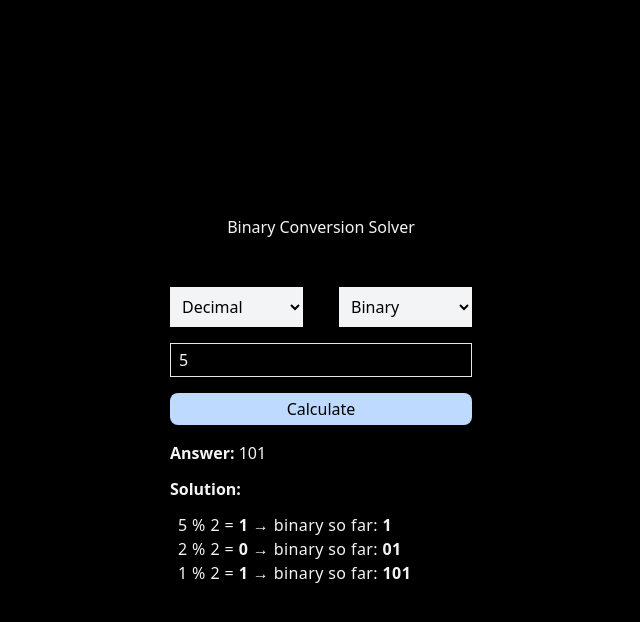
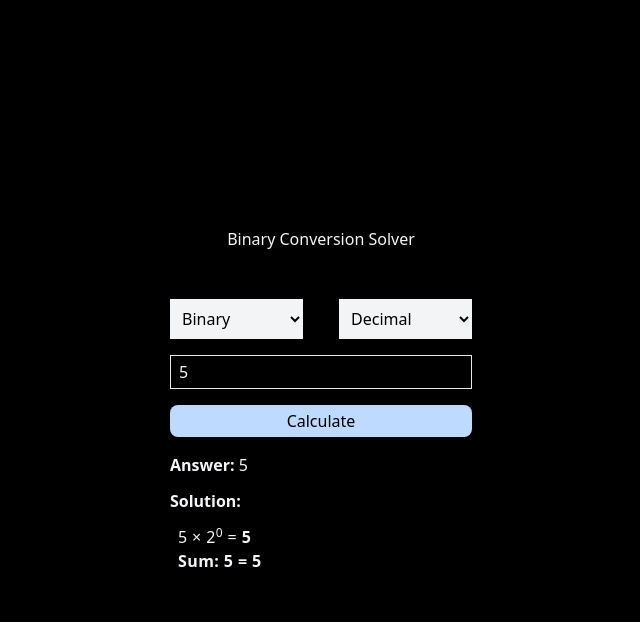
Before and after one commit to johnbhd/binary-conversion-solver, a React (Vite) app: page / in a window 1280 px wide. Both pictures are taken after typing "5" into the empty fields and a click on the button "Calculate". Shown: the top 622 px of the page, without its empty margins (319-959 px from the left). Built offline with nearby package versions, Linux system fonts and the light colour scheme.

Commit message:
Done Binary to Decimal. Jesus loves you - John 3:19

```diff
--- a/src/components/ShowAnswer.jsx
+++ b/src/components/ShowAnswer.jsx
@@ -3,14 +3,14 @@ import SolutionConversion from './SolutionConversion.jsx'
 
 function ShowAnswer({ submit }) {
   const {number, fromBase, toBase} = submit
-  const [binaryResult, setBinaryResult] = useState('')
+  const [Result, setResult] = useState('')
 
   return (
     <div className='space-y-3 text-gray-100'>
-        <p><span className='font-semibold'>Answer: </span>{binaryResult}</p>
+        <p><span className='font-semibold'>Answer: </span>{Result}</p>
         <h2  className='font-semibold'>Solution:  </h2>
         <div className='px-2'>
-          <SolutionConversion fromBase={fromBase} toBase={toBase} number={number} binaryComputed = {setBinaryResult} />
+          <SolutionConversion fromBase={fromBase} toBase={toBase} number={number} resultComputed = {setResult} />
         </div>
 
     </div>
--- a/src/components/SolutionConversion.jsx
+++ b/src/components/SolutionConversion.jsx
@@ -2,7 +2,7 @@
   import { decimalToBinary } from "../utils/conversion.js"
   import { useConversion } from "../hooks/useConversion.js"
 
-  function SolutionConversion({fromBase, toBase, number, binaryComputed }) {
+  function SolutionConversion({fromBase, toBase, number, resultComputed }) {
     const [result, setResult] = useState('')
 
 
@@ -20,19 +20,44 @@
     }, [fromBase, toBase, number])
 
     useEffect(() => {
-      if (binaryComputed) {
-        binaryComputed(result.binary)
+      if (resultComputed && result[toBase]) {
+        resultComputed(result[toBase])
       }
-    })
+    }, [result, toBase, resultComputed])
 
-    console.log(result.binary)
+
+
+    console.log(`Result: ${result[toBase]}`)
     return (
       <div>
-          {result?.steps?.map((step, index) => (
-              <p key={index} className='text-justify tracking-wide'>{step.currentNum} % {result.base} =
-              <span className='font-semibold'> {step.remainder} </span>→ binary so far:
-              <span className='font-semibold'> {step.binarySoFar}</span> </p>
-          ))}
+        {result?.steps?.length > 0 &&
+        result?.steps?.map((step, index) => (
+          <p key={index} className='text-justify tracking-wide'>
+              {/* Decimal → Binary */}
+              {fromBase === 'decimal' && toBase === 'binary' && (
+                <>
+                  {step.currentNum} % {result.base} =
+                    <span className='font-semibold'> {step.remainder} </span>→ binary so far:
+                    <span className='font-semibold'> {step.binarySoFar}</span>
+                </>
+              )}
+
+              {/* Binary → Decimal */}
+                {fromBase === 'binary' && toBase === 'decimal' && (
+                  <>
+                    {step.bit} × 2<sup>{step.power}</sup> =
+                      <span className='font-semibold'> {step.value} </span> <br/>
+                      {index === result.steps.length - 1 && (
+                          <span className='font-semibold mt-10'>Sum: {result.equation} = {result[toBase]}</span>
+
+                      )}
+
+
+                  </>
+                )}
+
+          </p>
+        ))}
       </div>
     )
   }
--- a/src/hooks/formSubmit.js
+++ b/src/hooks/formSubmit.js
@@ -5,8 +5,8 @@ export default function formSubmit() {
 
     const [form, setForm] = useState({
       number: "",
-      fromBase: baseOptions[0],
-      toBase: baseOptions[1]
+      fromBase: baseOptions[1],
+      toBase: baseOptions[0]
     })
 
     const [submit, setSubmit] = useState({
--- a/src/utils/conversion.js
+++ b/src/utils/conversion.js
@@ -19,23 +19,32 @@ export function decimalToBinary(decimal) {
     return {base, binary, steps}
 }
 
-export function decimalToOctal(decimal) {
-    let localNum = decimal, binary = '', base = 2
-    let steps = []
+export function binaryToDecimal(binary) {
+    let decimal = 0, steps = [], length = binary.length
+    let equation = []
+    for (let i = 0; i < length; i++) {
+      let bit = Number(binary[i])
+      let power = length - 1 - i
 
-    while (localNum > 0) {
-      let currentNum = localNum
-      let remainder = currentNum % base
-      binary = remainder + binary
+      let value = bit * (2 ** power)
+      decimal += value
+
 
       steps.push({
-        currentNum,
-        remainder,
-        binarySoFar: binary
+        bit,
+        power,
+        value,
+        decimalSofar: decimal
       })
 
-      localNum = Math.floor(localNum / base)
+      equation.push(value)
+
     }
 
-    return {base, binary, steps}
+
+    return {
+      decimal,
+      steps,
+      equation: equation.join(" + ")
+    }
 }
--- a/src/utils/conversionMap.js
+++ b/src/utils/conversionMap.js
@@ -1,12 +1,12 @@
 import { decimalToBinary } from "./conversion"
-import { decimalToOctal } from "./conversion"
+import { binaryToDecimal } from "./conversion"
 
 export const conversionMap = {
   "decimal->binary": decimalToBinary,
-  "decimal->octal": decimalToOctal,
+  "decimal->octal": 'decimalToOctal',
   "decimal->hexadecimal": 'decimalToHexadecimal',
 
-  "binary->decimal": 'binaryToDecimal',
+  "binary->decimal": binaryToDecimal,
   "binary->octal": 'binaryToOctal',
   "binary->hexadecimal": 'binaryToHexadecimal',
 
```
Also changed, not shown: 1 other file (tests, documents, lock files or other folders).
